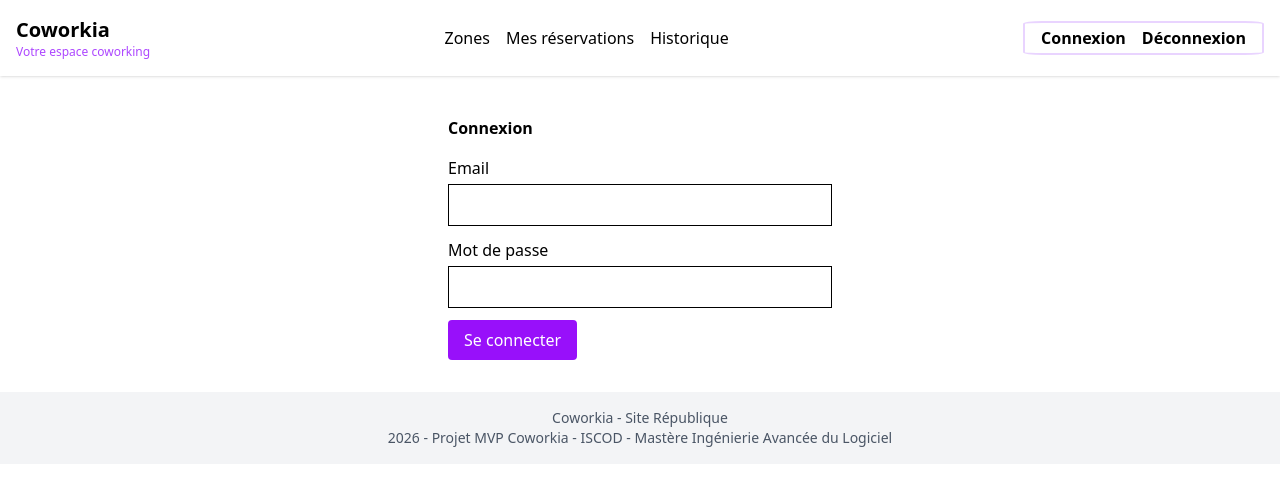
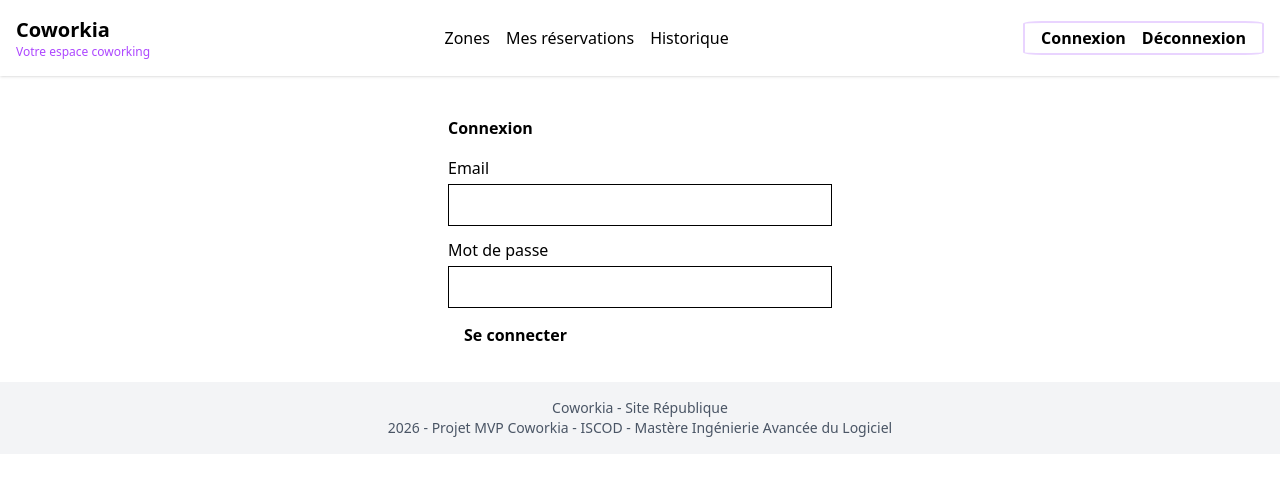
Before and after one commit to BosoJU/MVP-Coworkia, an Angular app in the folder frontend/: page /login in a window 1280 px wide. Shown: the top 486 px of the page. Built offline with nearby package versions, Linux system fonts and the light colour scheme.

Commit message:
frontend : connesion de la page de login à l'API

```diff
--- a/frontend/src/app/pages/login/login.html
+++ b/frontend/src/app/pages/login/login.html
@@ -1,12 +1,17 @@
 <div class="max-w-sm mx-auto mt-10">
     <h1>Connexion</h1>
-    <form>
+
+    @if(messageErreur){
+        <p class="mt-3 p-3 rounded border-red-600 bg-red-100 text-red-800">{{messageErreur}}</p>
+    }
+
+    <form (ngSubmit)="onSubmit()">
         <label for="email" class="block mb-1">Email</label>
-        <input type="text" name="email" class="border p-2 w-full mb-3">
+        <input type="email" name="email" [(ngModel)]="email" class="border p-2 w-full mb-3">
 
         <label for="password" class="block mb-1">Mot de passe</label>
-        <input type="text" name="email" class="border p-2 w-full mb-3">
+        <input type="password" [(ngModel)]="password" name="password" class="border p-2 w-full mb-3">
 
-        <button type="submit" class="items-center text-center bg-purple-600 text-white px-4 py-2 rounded ">Se connecter</button>
+        <button type="submit" class="btn-primary">Se connecter</button>
     </form>
 </div>
--- a/frontend/src/app/pages/login/login.ts
+++ b/frontend/src/app/pages/login/login.ts
@@ -1,9 +1,31 @@
 import { Component } from '@angular/core';
+import { FormsModule } from '@angular/forms';
+import { Auth } from '../../services/auth';
+import { Router } from '@angular/router';
 
 @Component({
   selector: 'app-login',
-  imports: [],
+  imports: [FormsModule],
   templateUrl: './login.html',
   styleUrl: './login.css',
 })
-export class Login {}
+export class Login {
+  email ='';
+  password= '';
+  messageErreur='';
+
+  constructor(private auth: Auth, private router: Router){}
+
+  onSubmit(): void{
+    this.auth.login(this.email, this.password).subscribe({
+      next: (token) => {
+        localStorage.setItem('token', token);
+        this.router.navigate(['/zones']);
+      },
+      error: () => {
+        this.messageErreur = 'Identifiants incorrects';
+      }
+    })
+  }
+
+}
```
